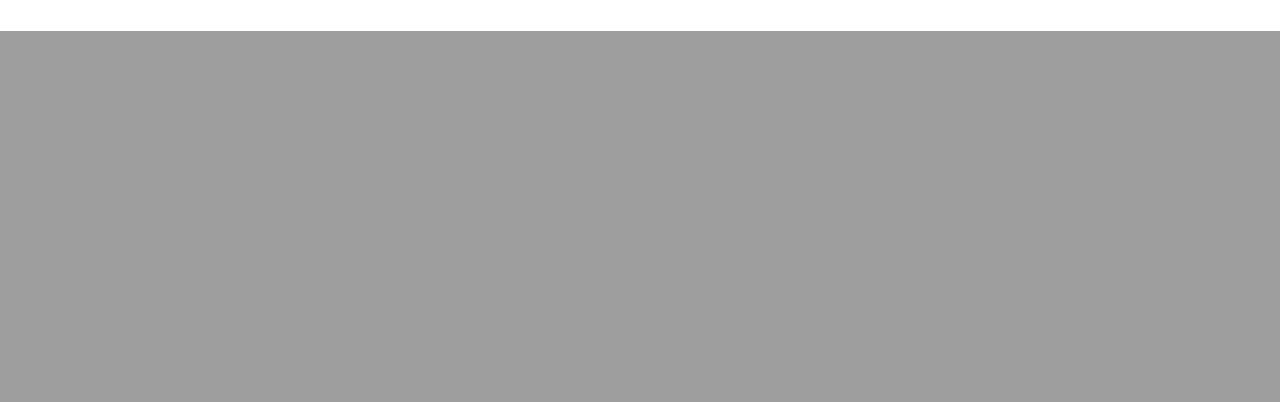
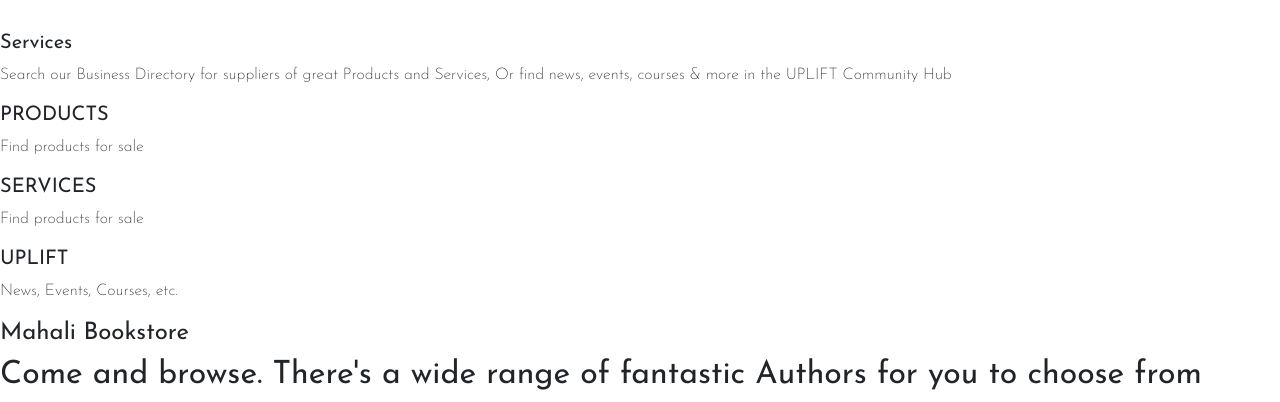
Before and after one commit to MrNaughtZero/Black_Business_Directory, a Flask app: page / in a window 1280 px wide; the page is wider, and only the part inside the window is pictured. Shown: the part 1213-1615 px from the top of that part. Before the commit the page ends 1244 px from the top of that part, so only its background shows below. Run offline with Flask 2, Linux system fonts and the light colour scheme; some libraries are stand-ins or nearby versions.

Commit message:
homepage hero changed from <img> to div:background-img, service sectioin created, bookstore headers added

```diff
--- a/app/templates/main/index.html
+++ b/app/templates/main/index.html
@@ -13,10 +13,10 @@
             <div class="carousel-inner">
 
                 <div class="carousel-item active">
-                    <img class="d-block w-100" src="{{url_for('static', filename='images/front/slide2-1024x530.jpg')}}" alt="First slide">
+                    <div class="d-block w-100 img-car-one"></div>
                 </div>
                 <div class="carousel-item">
-                    <img class="d-block w-100" src="{{url_for('static', filename='images/front/slide3-scaled.jpg')}}" alt="Second slide">
+                    <div class="d-block w-100 img-car-two"></div>
                 </div>
             </div>
         </div>
@@ -26,7 +26,7 @@
 
         <div class="about-mahli">
             <div class="about-headings">
-                <h4>About Mahali</h4>
+                <h4 class="heading-sub">About Mahali</h4>
                 <h2>Who We Are</h2>
             </div>
             <div class="about-mahali-wrapper">
@@ -40,6 +40,53 @@
                 </div>
             </div>
         </div>
+
+        <!-- Services -->
+
+        <div class="services">
+            <div class="services-wrapper">
+                <h5 class="heading-sub">Services</h5>
+                <p class="services-p-text">Search our Business Directory for suppliers of great Products and Services, Or find news, events, courses & more in the UPLIFT Community Hub</p>
+
+            <!-- Services Grid / Product / Services / Uplift -->
+                    <div class="additional-wrapper">
+                        <div class="service-grid-wrapper">
+                            <div class="product-service-grid">
+                                <div class="product-service-title">
+                                    <h5>PRODUCTS</h5>
+                                    <p class="product-service-grid-text">
+                                        Find products for sale
+                                    </p>
+                                </div>
+                            </div>
+
+                            <div class="service-service-grid">
+                                <div class="service-service-title">
+                                    <h5>SERVICES</h5>
+                                    <p class="product-service-grid-text">
+                                        Find products for sale
+                                    </p>
+                                </div>
+                            </div>
+
+                            <div class="uplift-service-grid">
+                                <div class="uplift-service-title">
+                                    <h5>UPLIFT</h5>
+                                    <p class="product-service-grid-text">
+                                        News, Events, Courses, etc.
+                                    </p>
+                                </div>
+                            </div>
+                        </div>
+                    </div>
+            </div>
+        </div>
+
+       <!-- Bookstore -->
+       <div class="homepage-bookstore">
+        <h4 class="heading-sub">Mahali Bookstore</h4>
+        <h2>Come and browse. There's a wide range of fantastic Authors for you to choose from</h2>
+       </div>
     </main>
     {% include 'include/scripts.html' %}
 </body>
```
